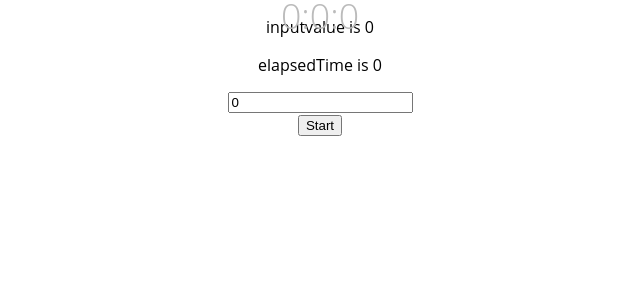
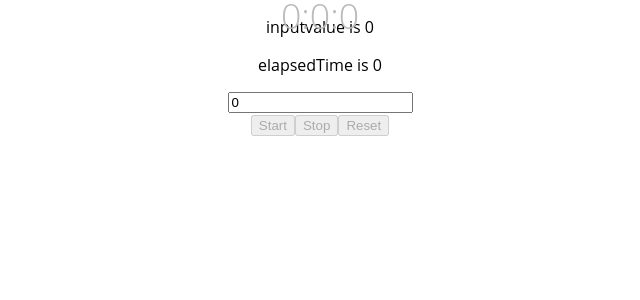
Before and after one commit to sam-540/angular-productivity-timer, an Angular app: page / in a window 1280 px wide. Shown: the top 300 px of the page, without its empty margins (320-960 px from the left). Built offline with nearby package versions, Linux system fonts and the light colour scheme; what angular-svg-round-progressbar would draw is missing.

Commit message:
refactored

```diff
--- a/src/app/app.component.html
+++ b/src/app/app.component.html
@@ -1,10 +1,10 @@
-<div class="progress-wrapper" >
+<div class="progress-wrapper">
   <div class="time-label">
-    {{ msToTime(inputValue*1000-elapsedTime) }}
+    {{ msToTime(inputValue * 1000 * 60 - elapsedTime) }}
   </div>
   <round-progress
-    [current]="inputValue*1000-elapsedTime"
-    [max]="inputValue"
+    [current]="inputValue * 1000 * 60 - elapsedTime"
+    [max]="inputValue * 1000 * 60"
     [color]="'#45ccce'"
     [background]="'#eaeaea'"
     [radius]="125"
@@ -17,8 +17,16 @@
 <div class="buttons">
   <p>inputvalue is {{ inputValue }}</p>
   <p>elapsedTime is {{ elapsedTime }}</p>
-  <input [(ngModel)]="inputValue" type="number" placeholder="enter number" />
-  <button *ngIf="!isStarted" (click)="start()">Start</button>
-  <button *ngIf="isStarted" (click)="pause()">Pause</button>
-  <button *ngIf="isStarted" (click)="stop()">Stop</button>
+
+  <input
+    [ngModel]="inputValue"
+    (change)="changeInput($event)"
+    type="number"
+    placeholder="enter number of minutes"
+  />
+  <button [disabled]="isStarted || inputValue <= 0" (click)="start()">
+    Start
+  </button>
+  <button [disabled]="!isStarted" (click)="stop()">Stop</button>
+  <button [disabled]="!isStarted" (click)="reset()">Reset</button>
 </div>
--- a/src/app/app.component.ts
+++ b/src/app/app.component.ts
@@ -1,5 +1,4 @@
 import { Component } from '@angular/core';
-import { TimeInterval } from 'rxjs';
 
 @Component({
   selector: 'app-root',
@@ -11,7 +10,6 @@ export class AppComponent {
   elapsedTime = 0;
   delta = 1000; // milliseconds
   interval: number;
-  timeLength: number;
 
   inputValue = 0; // number of minutes
   isStarted = false;
@@ -23,7 +21,7 @@ export class AppComponent {
     this.interval = setInterval(() => {
       this.elapsedTime = Date.now() - this.startTime;
 
-      if (this.elapsedTime >= this.inputValue) {
+      if (this.elapsedTime >= this.inputValue * 1000 * 60) {
         this.stop();
         this.playChime();
       }
@@ -36,18 +34,18 @@ export class AppComponent {
     audio.play();
   }
 
-  pause(): void {
-    this.stop();
-    this.inputValue = (this.inputValue - this.elapsedTime) / 60 / 1000;
-  }
-
   stop(): void {
-    // this.elapsedTime = this.timerLength;
     this.isStarted = false;
     clearInterval(this.interval);
   }
 
-  msToTime(time): string {
+  reset(): void {
+    this.stop();
+    this.inputValue = 0;
+    this.elapsedTime = 0;
+  }
+
+  msToTime(time: number): string {
     const ms = time % 1000;
     time = (time - ms) / 1000;
     const secs = time % 60;
@@ -58,7 +56,7 @@ export class AppComponent {
     return hrs + ':' + mins + ':' + secs;
   }
 
-  // changeInput(event: any): void {
-  //   this.timerLength = event.target.value;
-  // }
+  changeInput(event: any): void {
+    this.inputValue = event.target.value;
+  }
 }
```
